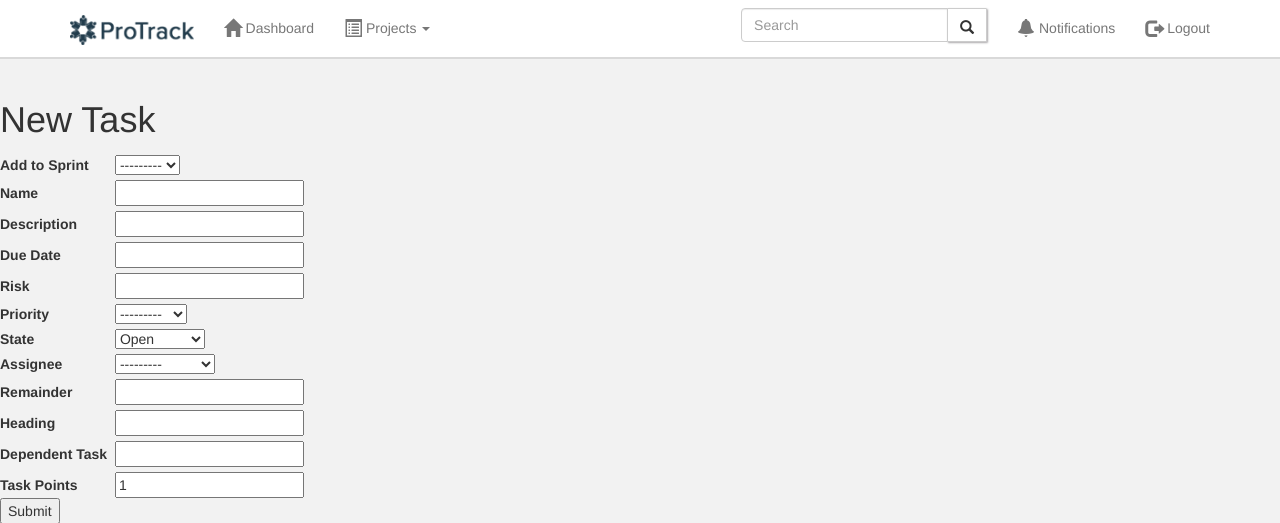
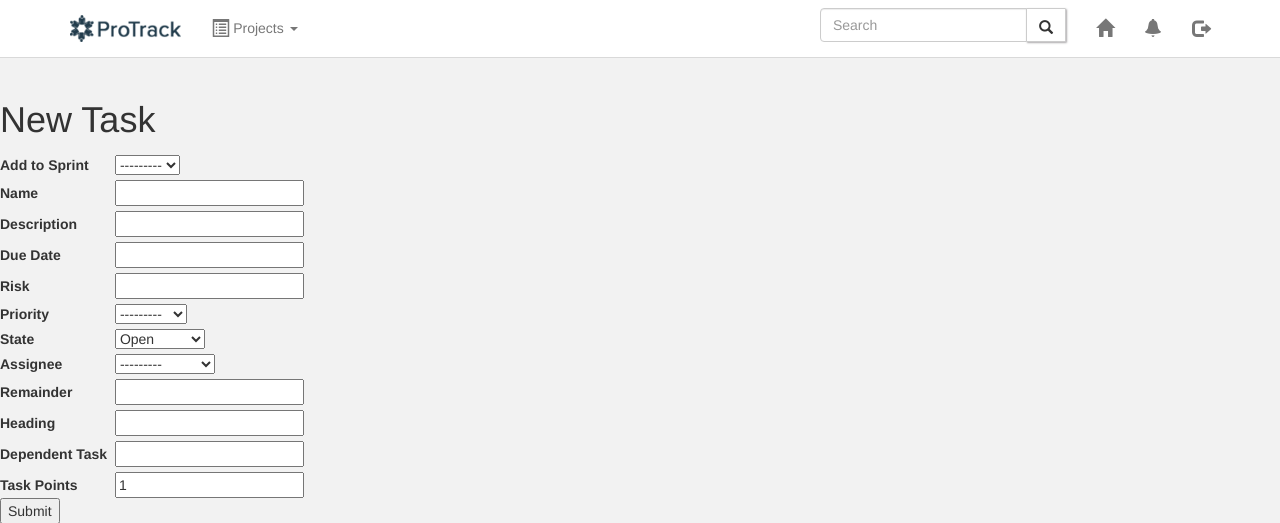
Before and after one commit to sanjamkr/ProTrack, a Django app: page /Tracker/add_task/9/ in a window 1280 px wide. Shown: the top 523 px of the page. Run offline with Django 3.2, Linux system fonts and the light colour scheme; a user stored in the database is signed in; data comes from the database, SQL or seed files in the repository; parts of the project's set-up code (start-up, migrations or seed data) failed here and were passed over; some libraries are stand-ins or nearby versions.

Commit message:
NavBar styling

```diff
--- a/Tracker/static/Tracker/style.css
+++ b/Tracker/static/Tracker/style.css
@@ -185,7 +185,7 @@ overflow-y: auto;}
     display: inline-block;
 }
 .navbar-default{
-    border-bottom: 2px solid rgba(0,0,0,0.15)
+    border-bottom: 1px solid rgba(0,0,0,0.15)
 }
 .navbar-default .navbar-nav a
  {
--- a/Tracker/templates/Tracker/base.html
+++ b/Tracker/templates/Tracker/base.html
@@ -1,6 +1,7 @@
 {% load static %}
 
 <!DOCTYPE html>
+
 <html>
 	<head>
 	    <title>{% block title %}{% endblock %}</title>
@@ -9,32 +10,26 @@
 	    <link rel="stylesheet" type="text/css" href="{% static 'Tracker/style.css' %}" />
         <script src="{% static 'Tracker/js/jquery-3.2.0.min.js' %}"></script>
         <script src="{% static 'Tracker/js/bootstrap.min.js' %}"></script>
+	</head>
 
-	</head>
 	<body>
-
         <nav class="navbar navbar-default navbar-fixed-top" style="background-color: #fff ">
 	  		<div class="container">
 	    		<div class="navbar-header">
-      <a class="navbar-brand" href="#"><img src="{% static 'Tracker/protrack.png'  %}" height = "30px"></a>
+	    	 		<a class="navbar-brand" href="{% url 'home' %}"><img src="{% static 'Tracker/protrack.png'  %}" height = "27px"></a>
 	    		</div>
 		    	{% block nav %}
 		    		<ul class="nav navbar-nav">
-      <li{% block nav-home %} {% endblock %}> <a href="{% url 'home' %}"><span class="glyphicon glyphicon-home"> </span> <span> Dashboard</span></a></li>
 		      			<li class=" {% block nav-project  %} {% endblock %} dropdown">
 			                <a data-toggle="dropdown" class="dropdown-toggle" href="#"><span class="glyphicon glyphicon-list-alt"> </span> <span> Projects </span><b class="caret"></b></a>
 			                <ul role="menu" class="dropdown-menu">
 			                    {% for project in user.groups.all.0.project_set.all %}
-
 									<li><a href= "{% url 'edit_project' project.id%}">{{ project.pname }}</a></li>
 								{% endfor %}
 			                </ul>
 		            	</li>
-
 		         	</ul>
-
 		        	<ul class="nav navbar-nav navbar-right">
-
 		                <form class="navbar-form navbar-left" id="mainsearch" action = "{% url 'search' %}" method="get" accept-charset="utf-8">
 						  	<div class="input-group">
 						    	<input type="text" id = "searchbox" class="form-control" placeholder="Search" name="q">
@@ -45,14 +40,11 @@
 						    	</div>
 						  	</div>
 						</form>
-      <li class="{% block nav-noti %} {% endblock %}"><a href="{% url 'notifications' %}"><span class="glyphicon glyphicon-bell"> </span> <span> Notifications</span></a></li>
-      <li><a href="{% url 'logout' %}"><span class="glyphicon glyphicon-log-out"> </span> <span> Logout</span></a></li>
+						<li {% block nav-home %} {% endblock %}> <a href="{% url 'home' %}"><span class="glyphicon glyphicon-home"></span></a></li>
+				      <li class="{% block nav-noti %} {% endblock %}"><a href="{% url 'notifications' %}"><span class="glyphicon glyphicon-bell"> </span></a></li>
+		    		  <li><a href="{% url 'logout' %}"><span class="glyphicon glyphicon-log-out"> </span></a></li>
 		    		</ul>
 		    	{% endblock %}
-
-
-
-    </ul>
 	  		</div>
 		</nav>
     	{% block content %}{% endblock %}
```
Lines whose indentation alone changed are shown as unchanged.
